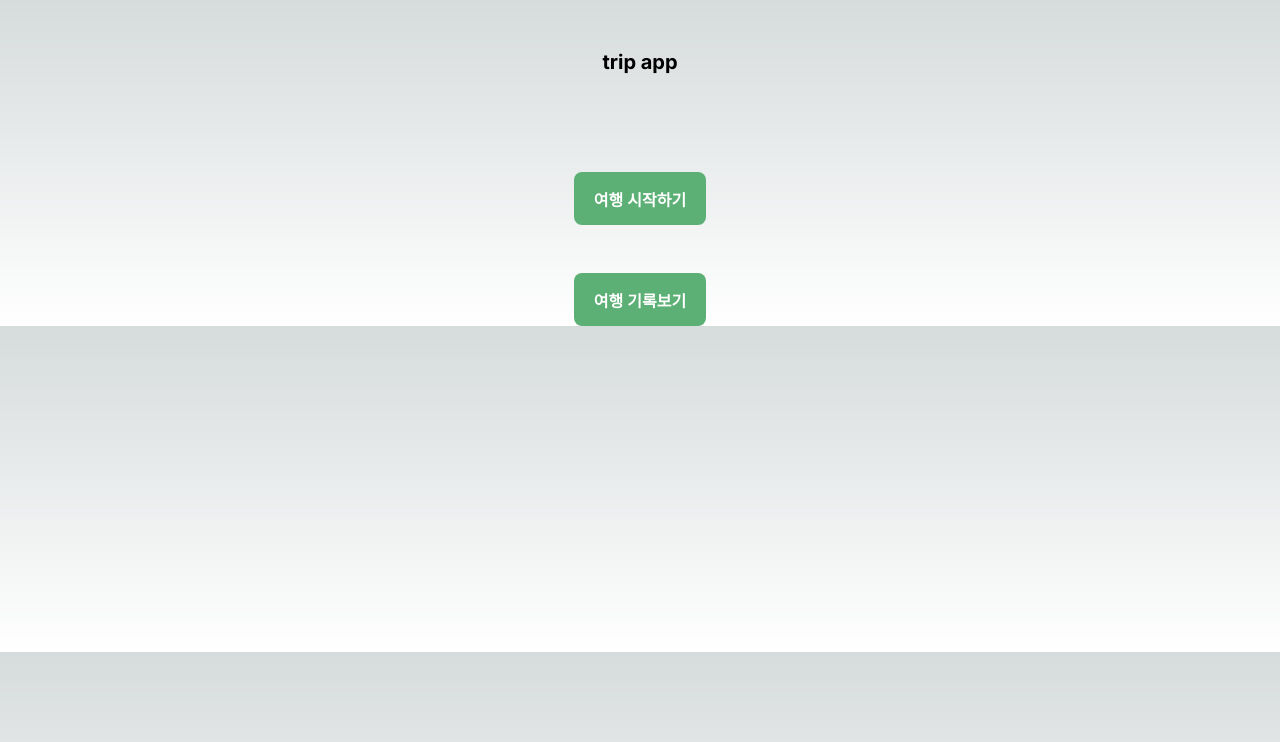
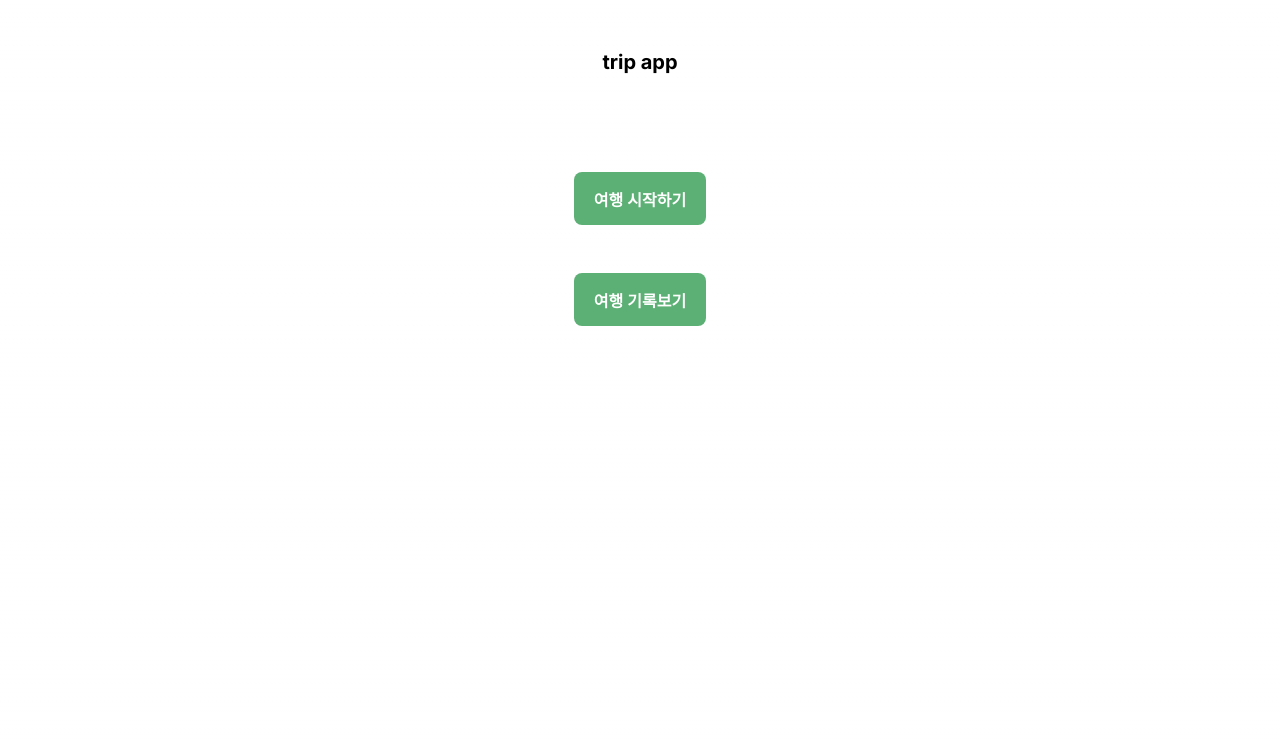
Before and after one commit to yulmu-catsetki/trip-app, a Next.js app: page / in a window 1280 px wide. Shown: the top 742 px of the page. Built offline with nearby package versions, Linux system fonts and the light colour scheme.

Commit message:
Update globals.css

```diff
--- a/src/app/globals.css
+++ b/src/app/globals.css
@@ -4,17 +4,11 @@
 
 :root {
   --foreground-rgb: 0, 0, 0;
-  --background-start-rgb: 214, 219, 220;
+  --background-start-rgb: 255, 255, 255;
   --background-end-rgb: 255, 255, 255;
 }
 
-@media (prefers-color-scheme: dark) {
-  :root {
-    --foreground-rgb: 255, 255, 255;
-    --background-start-rgb: 0, 0, 0;
-    --background-end-rgb: 0, 0, 0;
-  }
-}
+
 
 body {
   color: rgb(var(--foreground-rgb));
```
